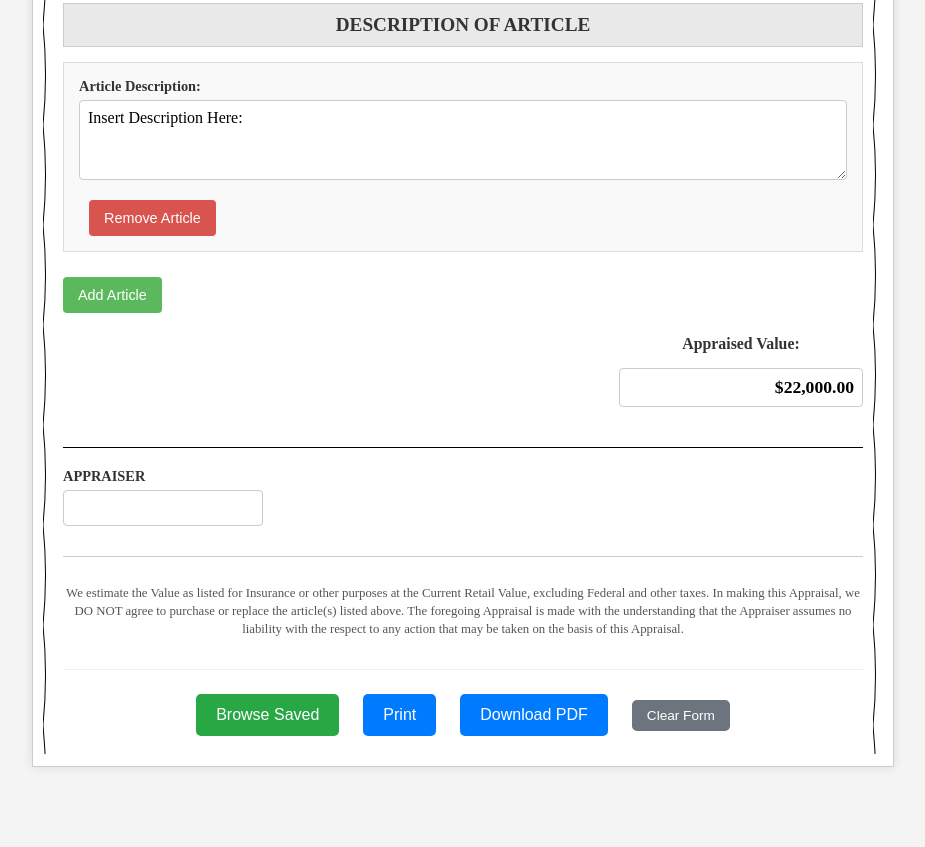
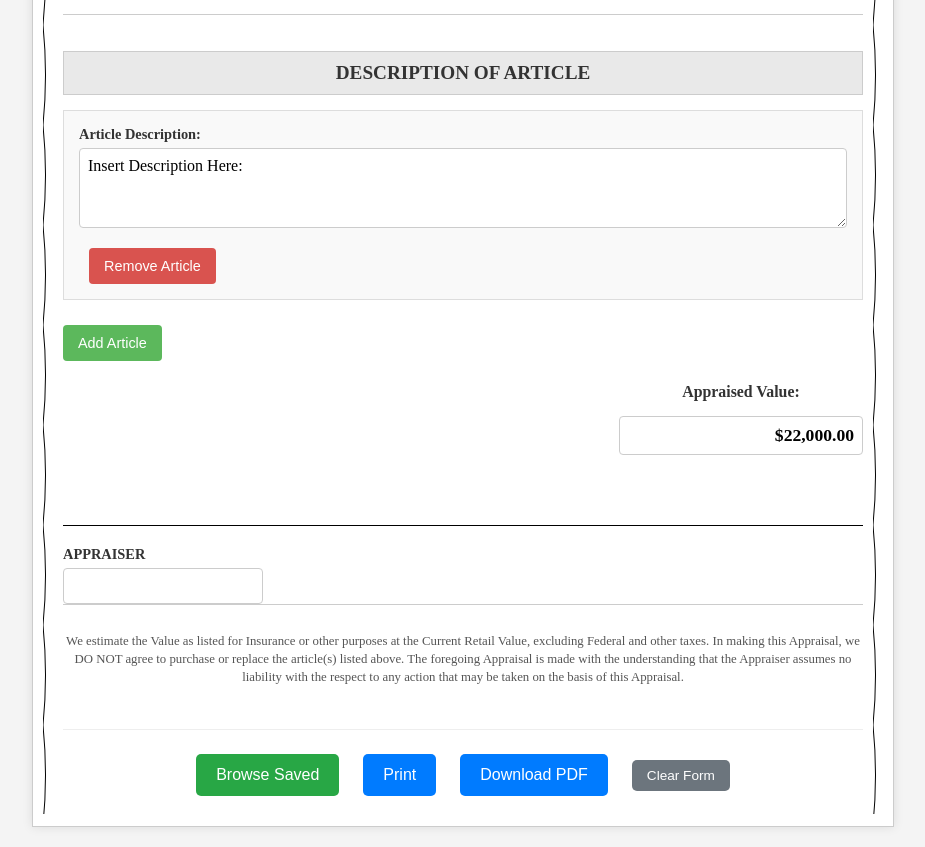
Before and after one commit to mitchellmoss/appraisal-generator, a website: page index.html in a window 1280 px wide. Shown: the part 408-1255 px from the top of the page, without its empty margins (177-1102 px from the left). Before the commit the page ends 1195 px from the top, so only its background shows below. Drawn offline with Linux system fonts and the light colour scheme; a web font is replaced by a local one.

Commit message:
bottom weighted footer

```diff
--- a/style.css
+++ b/style.css
@@ -4,16 +4,23 @@ body {
     padding: 20px;
     background-color: #f4f4f4;
     color: #333;
+    min-height: 100vh;
+    display: flex;
+    flex-direction: column;
 }
 
 .container {
     max-width: 800px;
+    width: 100%;
     margin: auto;
     background-color: #fff;
     padding: 30px;
     border: 1px solid #ccc;
     box-shadow: 0 0 10px rgba(0,0,0,0.1);
     position: relative; /* For border elements */
+    display: flex;
+    flex-direction: column;
+    flex: 1;
 }
 
 /* Ornate border styling - simplified for web */
@@ -192,10 +199,11 @@ header h1 {
 }
 
 footer {
-    margin-top: 30px;
+    margin-top: auto;
     padding-top: 15px;
     border-top: 1px solid #ccc;
     text-align: center;
+    margin-bottom: 0;
 }
 
 .disclaimer {
```
